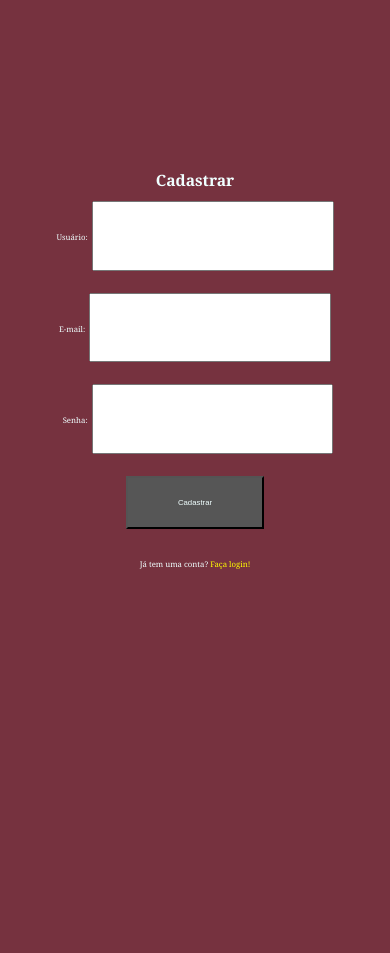
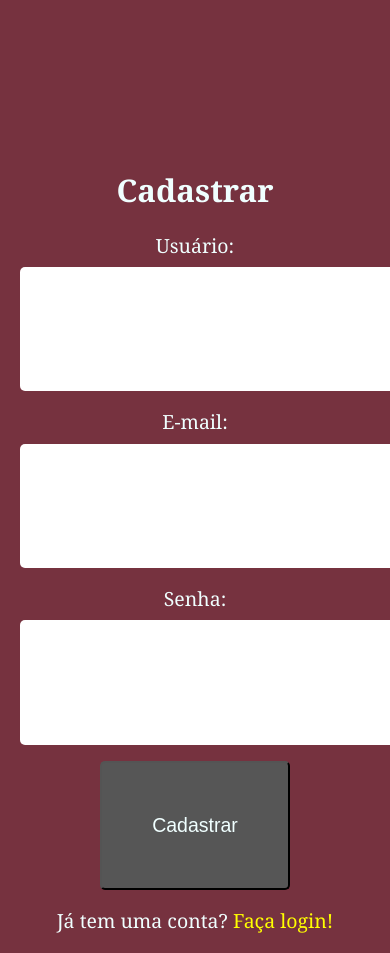
Before and after one commit to sanjinho/ProjetoIntegrador, a Flask app: page /cadastro in a window 390 px wide; the page is wider, and only the part inside the window is pictured. Before the commit the page ends 569 px from the top of that part, so only its background shows below. Run offline with Flask 3, Linux system fonts and the light colour scheme.

Commit message:
Update cadastro.htmlresponsive

```diff
--- a/templates/cadastro.html
+++ b/templates/cadastro.html
@@ -4,37 +4,128 @@
     <meta charset="UTF-8">
     <meta name="viewport" content="width=device-width, initial-scale=1.0">
     <title>Cadastro</title>
-    <style>
-        body{background-color:#76323f;color: azure;font-family: Georgia, 'Times New Roman', Times, serif;text-align: center;}
-        div{margin-top:20vh;}
-        label{font-size: 2vw;}
-        input{width:50%;padding: 3vh;}
-        input:hover{border:1.1vw solid azure;}
-        button{padding: 20px 50px;color:azure;background-color:#565656;font-size: 2vw;}
-        button:hover{border:3px solid azure;}
-        p{font-size:2vw;}
-        a{color:yellow;text-decoration: none;}
-    </style>
+
     {% if mensagem %}
     <script>
         alert('{{ mensagem }}');
     </script>
     {% endif %}
+
+    <style>
+        body {
+            background-color: #76323f;
+            color: azure;
+            font-family: Georgia, 'Times New Roman', Times, serif;
+            text-align: center;
+            margin: 0;
+            padding: 0;
+        }
+
+        /* Container centralizado */
+        div {
+            margin-top: 20vh;
+            padding: 0 5%;
+        }
+
+        h1 {
+            font-size: 4vw;
+        }
+
+        label {
+            font-size: 2vw;
+            display: block;
+            margin-bottom: 1vh;
+        }
+
+        input {
+            width: 100%;
+            padding: 3vh;
+            font-size: 2vw;
+            margin-bottom: 2vh;
+            border: none;
+            border-radius: 5px;
+        }
+
+        input:hover {
+            border: 1.1vw solid azure;
+        }
+
+        button {
+            padding: 20px 50px;
+            color: azure;
+            background-color: #565656;
+            font-size: 2vw;
+            border-radius: 5px;
+            cursor: pointer;
+        }
+
+        button:hover {
+            border: 3px solid azure;
+        }
+
+        p {
+            font-size: 2vw;
+            margin-top: 2vh;
+        }
+
+        a {
+            color: yellow;
+            text-decoration: none;
+        }
+
+        /* Media Queries para telas menores */
+        @media (max-width: 768px) {
+            h1 {
+                font-size: 6vw;
+            }
+
+            label {
+                font-size: 4vw;
+            }
+
+            input, button {
+                font-size: 4vw;
+                padding: 5vh;
+            }
+
+            p {
+                font-size: 4vw;
+            }
+        }
+
+        @media (max-width: 480px) {
+            h1 {
+                font-size: 8vw;
+            }
+
+            label {
+                font-size: 5vw;
+            }
+
+            input, button {
+                font-size: 5vw;
+                padding: 6vh;
+            }
+
+            p {
+                font-size: 5vw;
+            }
+        }
+    </style>
 </head>
 <body>
     <div>
-    <h1 style="font-size:4vw">Cadastrar</h1>
+        <h1>Cadastrar</h1>
         <form action="#" method="POST">
             <label for="username">Usuário:</label>
-        <input type="text" id="username" name="username" required><br><br>
+            <input type="text" id="username" name="username" required><br>
             <label for="email">E-mail:</label>
-        <input type="email" id="email" name="email" required><br><br>
-        <label for="password">&nbsp;&nbsp;&nbsp;Senha:</label>
-        <input type="password" id="password" name="senha" required><br><br>
+            <input type="email" id="email" name="email" required><br>
+            <label for="password">Senha:</label>
+            <input type="password" id="password" name="senha" required><br>
             <button type="submit">Cadastrar</button>
         </form>
     </div>
-    <br>
     <p>Já tem uma conta? <a href="{{ url_for('login') }}">Faça login!</a></p>
 </body>
 </html>
```
Lines whose indentation alone changed are shown as unchanged.
